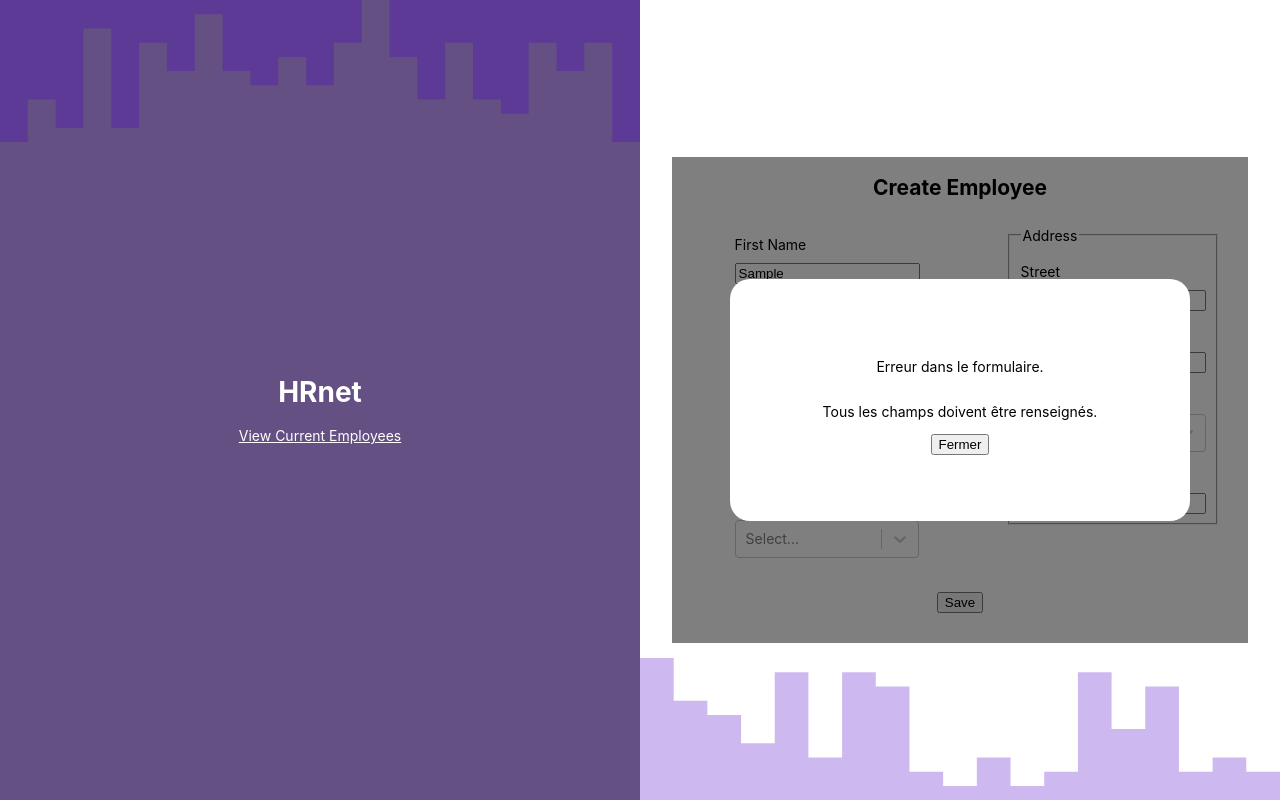
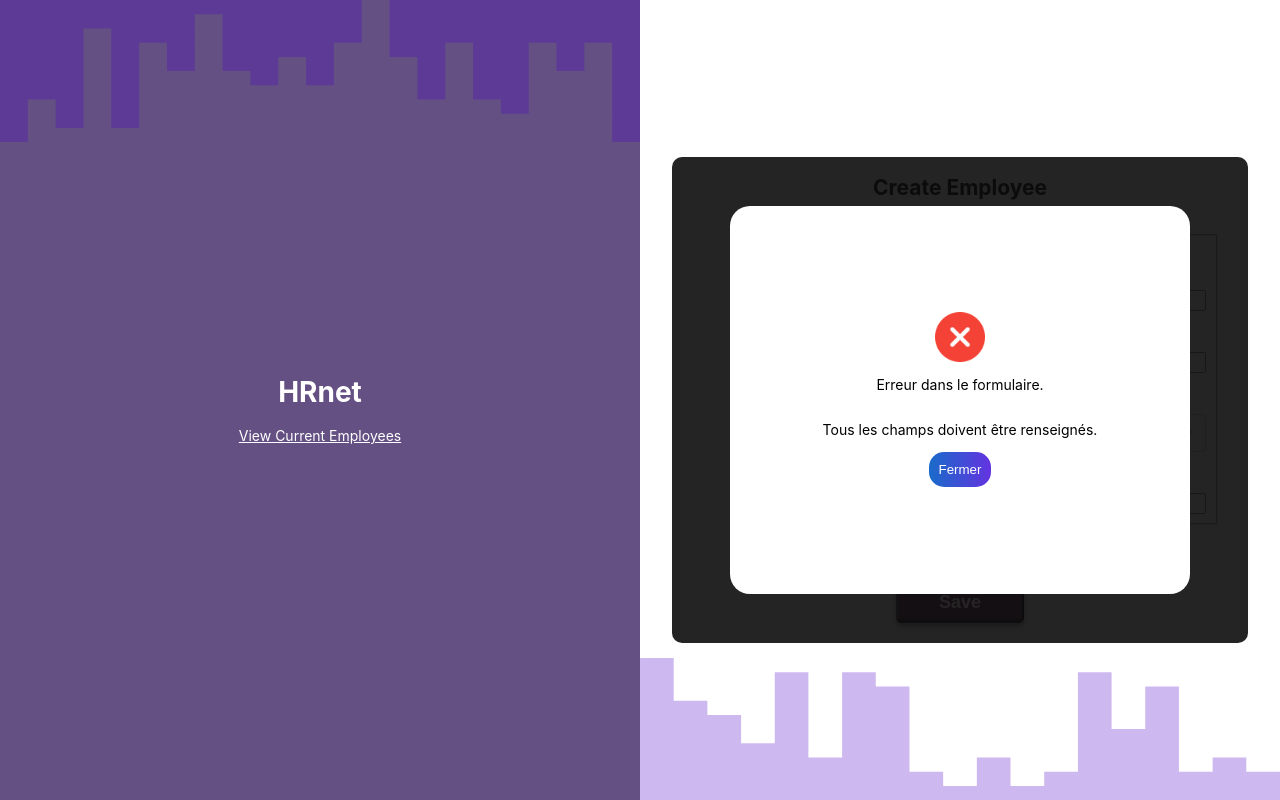
Before and after one commit to Halloween47/HRnet_React, a React (Create React App) app: page / in a window 1280 px wide. Both pictures are taken after typing "Sample", "Sample", "Sample", "Sample", "Sample", "Sample" into the empty fields and a click on the button "Save". Built offline with nearby package versions, Linux system fonts and the light colour scheme.

Commit message:
design sur la page principal

```diff
--- a/src/App.css
+++ b/src/App.css
@@ -81,7 +81,6 @@
   z-index: 20;
 }
 
-
 label {
   display: block;
   margin-top: 1rem;
@@ -91,3 +90,26 @@ label {
 .address {
   margin-top: 10px;
 }
+.button-save {
+  display: flex;
+  align-items: center;
+  justify-content: center;
+  line-height: 1;
+  text-decoration: none;
+  color: #ffffff;
+  font-size: 18px;
+  border-radius: 5px;
+  width: 200px;
+  height: 40px;
+  font-weight: bold;
+  border-bottom: 4px solid #1a1b1a;
+  transition: 0.3s;
+  box-shadow: 0px 3px 5px 0px rgba(0, 0, 0, 0.4);
+  background-color: #4a2649;
+}
+
+.button-save:hover {
+  box-shadow: 0 0 rgba(0, 0, 0, 0.4);
+  border-bottom-width: 2px;
+  transform: translateY(2px);
+}
--- a/src/components/dateOfBirth.jsx
+++ b/src/components/dateOfBirth.jsx
@@ -7,7 +7,7 @@ import { addDateOfBirth } from '../store/employees'
 
 function DateOfBirth() {
   const [dateOfBirth, setDateOfBirth] = useState(null)
-  const [dateOfBirthFormat, setDateOfBirthFormat] = useState('dd MMMM yyyy') // Format de date par défaut
+  const [dateOfBirthFormat, setDateOfBirthFormat] = useState('dd MMMM yyyy')
 
   const handleDateChangeBirth = (date) => {
     setDateOfBirth(date)
@@ -27,7 +27,7 @@ function DateOfBirth() {
     <>
       <label htmlFor="date-of-birth">Date of Birth</label>
       <DatePicker
-        dateFormat={'dd MMMM yyyy dd'}
+        dateFormat={'dd MMMM yyyy'}
         placeholderText="Séléctionnez une date"
         selected={dateOfBirth}
         onChange={handleDateChangeBirth}
--- a/src/components/modal.jsx
+++ b/src/components/modal.jsx
@@ -1,14 +1,16 @@
 import '../App.css'
 import '../css/modal.css'
+import checkImage from '../assets/check.png';
+import crossImage from '../assets/remove.png';
 
 function Modal({ onClose, etat }) {
-
   return (
     <>
       {etat ? (
         <div id="confirmation" className="modal">
           <div className="messageModal">
-            <p>Employee Created!</p>
+<img src={checkImage} alt='check' />
+            <p>Employé ajouté avec succès</p>
             <br />
             <button onClick={onClose}>Fermer le modal</button>
           </div>
@@ -16,6 +18,7 @@ function Modal({ onClose, etat }) {
       ) : (
         <div id="confirmation" className="modal">
           <div className="messageModal">
+<img src={crossImage} alt='check' />
             <p>Erreur dans le formulaire.</p>
             <p>Tous les champs doivent être renseignés.</p>
             <button onClick={onClose}>Fermer</button>
--- a/src/components/save.jsx
+++ b/src/components/save.jsx
@@ -42,7 +42,7 @@ function Save() {
   const state = useSelector((state) => state.employees.state)
   const zipCode = useSelector((state) => state.employees.zipCode)
   const departement = useSelector((state) => state.employees.departement)
-  console.log(store);
+  console.log(store)
 
   function saveEmployee() {
     console.log('Bouton SAVE marche')
@@ -85,7 +85,7 @@ function Save() {
 
   return (
     <>
-      <button onClick={saveEmployee}>Save</button>
+      <button onClick={saveEmployee} className='button-save'>Save</button>
       {showModal && <Modal onClose={closeModal} etat={etatModal} />}
     </>
   )
--- a/src/components/startDate.jsx
+++ b/src/components/startDate.jsx
@@ -27,7 +27,7 @@ function StartDate() {
         showIcon
         selected={startDate}
         onChange={handleDateChangeStarDate}
-        dateFormat={'dd MMMM yyyy dd'}
+        dateFormat={'dd MMMM yyyy'}
         placeholderText="Séléctionnez une date"
       />
     </>
--- a/src/css/modal.css
+++ b/src/css/modal.css
@@ -1,5 +1,5 @@
 .modal {
-    background-color: rgba(0, 0, 0, 0.5);
+  background-color: rgba(14, 13, 13, 0.9);
   width: 100%;
   height: 100%;
   position: absolute;
@@ -7,14 +7,27 @@
   justify-content: center;
   align-items: center;
   top: 0;
+  border-radius: 10px;
 }
 .messageModal {
   background-color: white;
   width: 80%;
-    height: 50%;
+  height: 80%;
   display: flex;
   flex-direction: column;
   justify-content: center;
   align-items: center;
   border-radius: 20px;
 }
+img {
+  width: 50px; height: auto;
+}
+#confirmation button {
+  background: linear-gradient(to right,#196BCA ,#6433E0);
+  color: white;
+  text-decoration: none;
+  padding: 10px;
+  border-radius: 15px;
+  box-shadow: none;
+  border: none;
+}
--- a/src/pages/createemployee.jsx
+++ b/src/pages/createemployee.jsx
@@ -53,7 +53,6 @@ function CreateEmployee() {
             <div className="form-partie-save">
               <Save />
             </div>
-
           </div>
           <svg
             xmlns="http://www.w3.org/2000/svg"
@@ -68,7 +67,6 @@ function CreateEmployee() {
           </svg>
         </div>
         {/* {showModal && <Modal onClose={closeModal} etat={etatModal} />} */}
-
       </div>
     </>
   )
```
Also changed, not shown: src/assets/check.png (added), src/assets/remove.png (added). Lines whose indentation alone changed are shown as unchanged.
